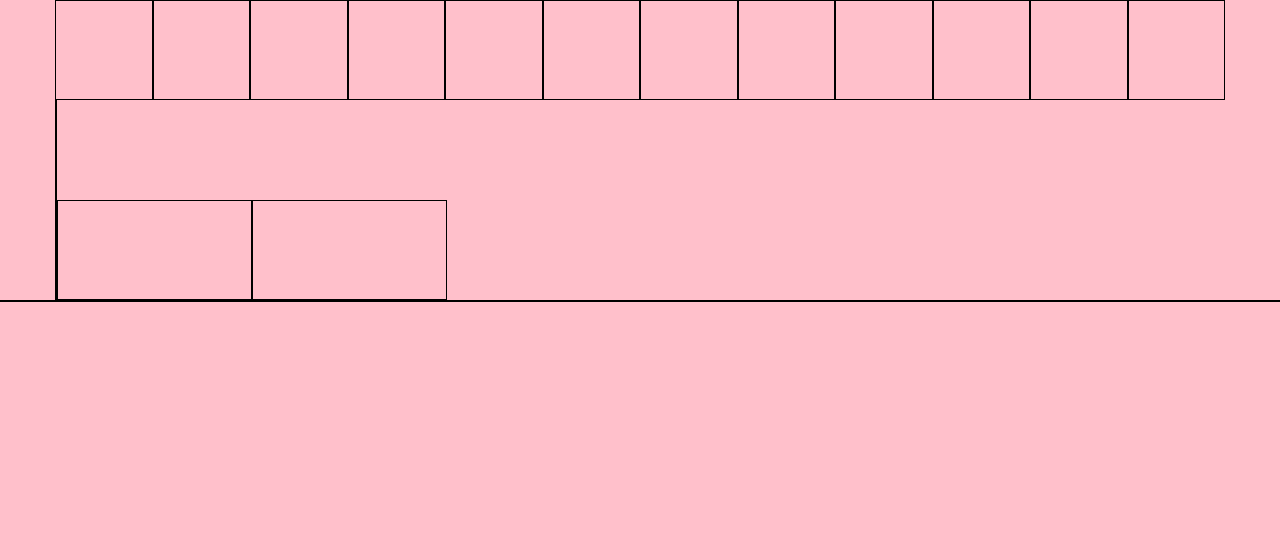
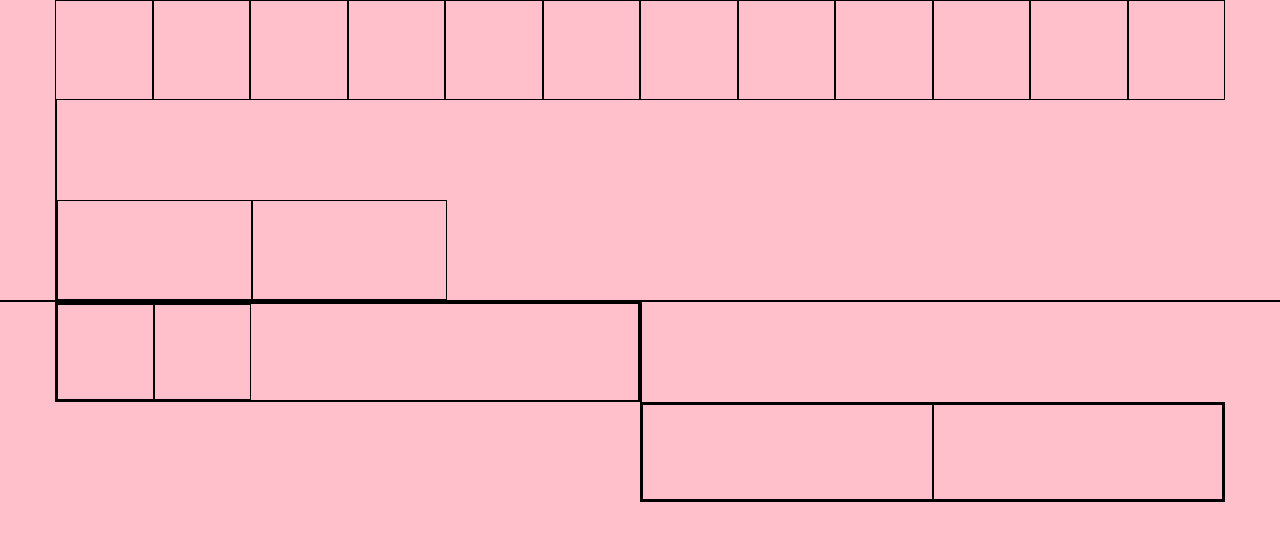
Before and after one commit to MATVEN/html-css-12bool, a plain HTML site: page index.html in a window 1280 px wide. Drawn offline with Linux system fonts and the light colour scheme.

Commit message:
add row1 row2

```diff
--- a/css/main.css
+++ b/css/main.css
@@ -6,6 +6,19 @@ body{
   height: 100px;
 }
 
+.row1{
+  height: 100px;
+  width: 50%;
+  border: 2px solid black;
+  float: left;
+}
+
+.row2{
+  height: 100px;
+  width: 50%;
+  border: 2px solid black;
+  float: right;
+}
 [class*="col-"]{
   height: 100%;
   border: 1px solid black;
--- a/index.html
+++ b/index.html
@@ -86,5 +86,28 @@
 
     </div>
   </div>
+
+  <!-- nested -->
+  <div class="container">
+    <div class="row1">
+      <div class="col-2">
+
+      </div>
+      <div class="col-2">
+
+      </div>
+    </div>
+    <div class="col-8">
+
+    </div>
+    <div class="row2">
+      <div class="col-6">
+
+      </div>
+      <div class="col-6">
+
+      </div>
+    </div>
+  </div>
   </body>
 </html>
--- a/lib/css/12bool.css
+++ b/lib/css/12bool.css
@@ -15,7 +15,9 @@ display: table;
 clear: both;
 }
 
-
+.row1{
+  width: 50%;
+}
 /* column rules */
 [class*="col-"] {
 float: left;
@@ -59,7 +61,7 @@ float: left;
 }
 
 .col-10{
-  width: calc( 100% / 12) * 10);
+  width: calc(( 100% / 12) * 10);
 }
 
 .col-11{
```
